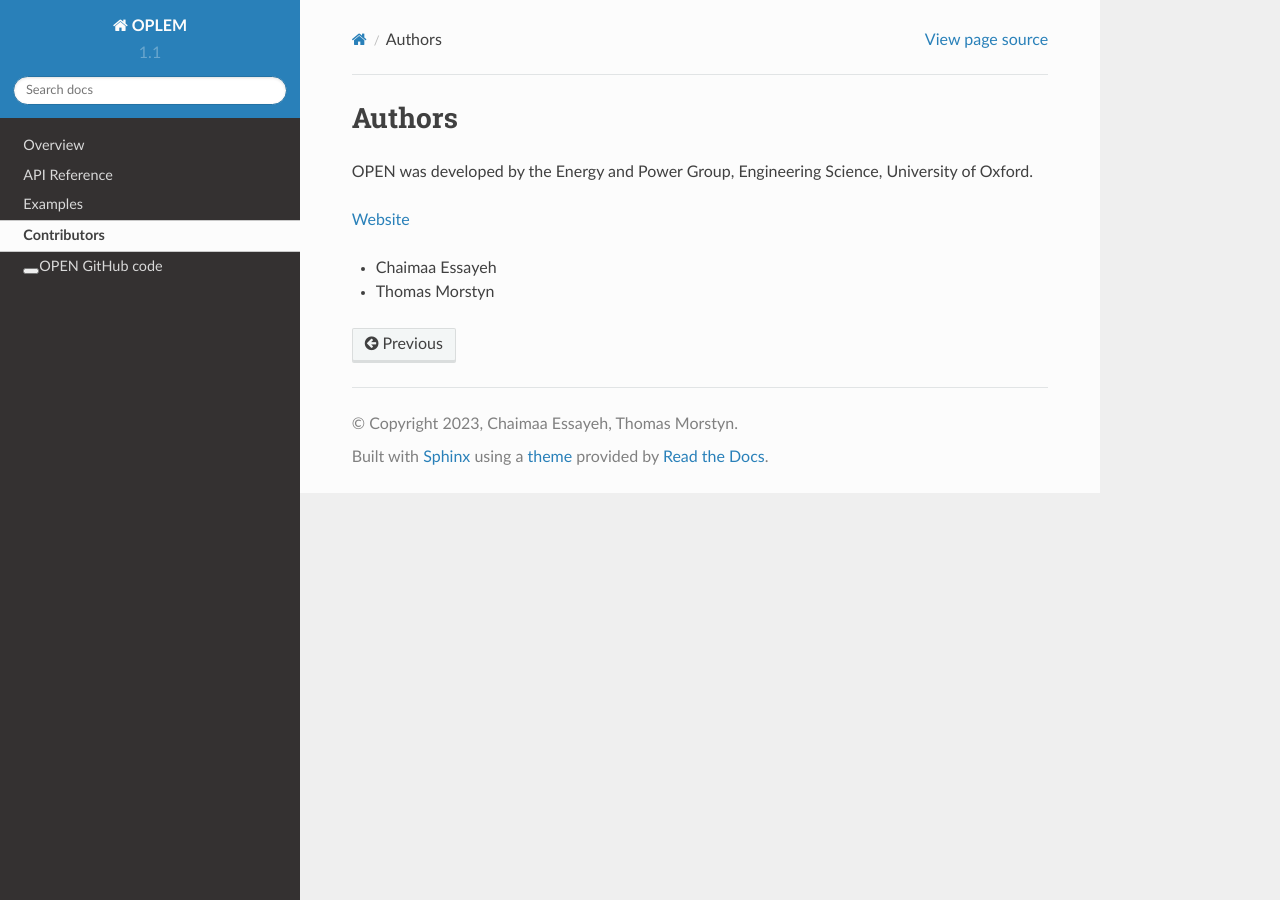
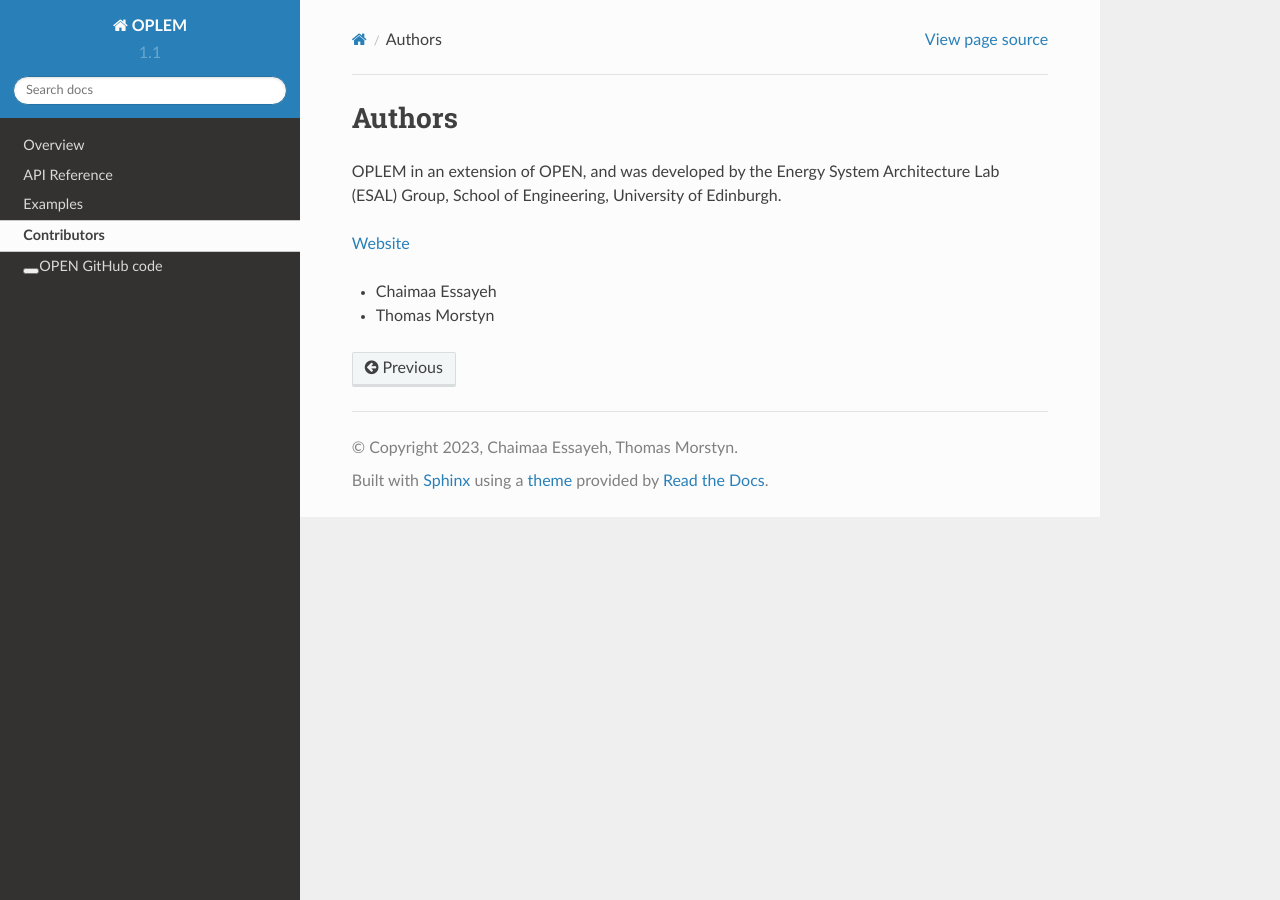
Before and after one commit to EsaLaboratory/OPLEM, a Sphinx documentation site: the page built from docs/authors.rst, in a window 1280 px wide. Built offline with Sphinx 7.4.7 and the Read the Docs theme 2.0.0, drawn with Linux system fonts in a browser that asks for light colours.

Commit message:
Update authors.rst

```diff
--- a/docs/authors.rst
+++ b/docs/authors.rst
@@ -1,7 +1,7 @@
 Authors
 ========
 
-OPEN was developed by the Energy and Power Group, Engineering Science, University of Oxford.
+OPLEM in an extension of OPEN, and was developed by the Energy System Architecture Lab (ESAL) Group, School of Engineering, University of Edinburgh.
 
 `Website <https://www.eng.ed.ac.uk/research/institutes/ies>`_
 
```
